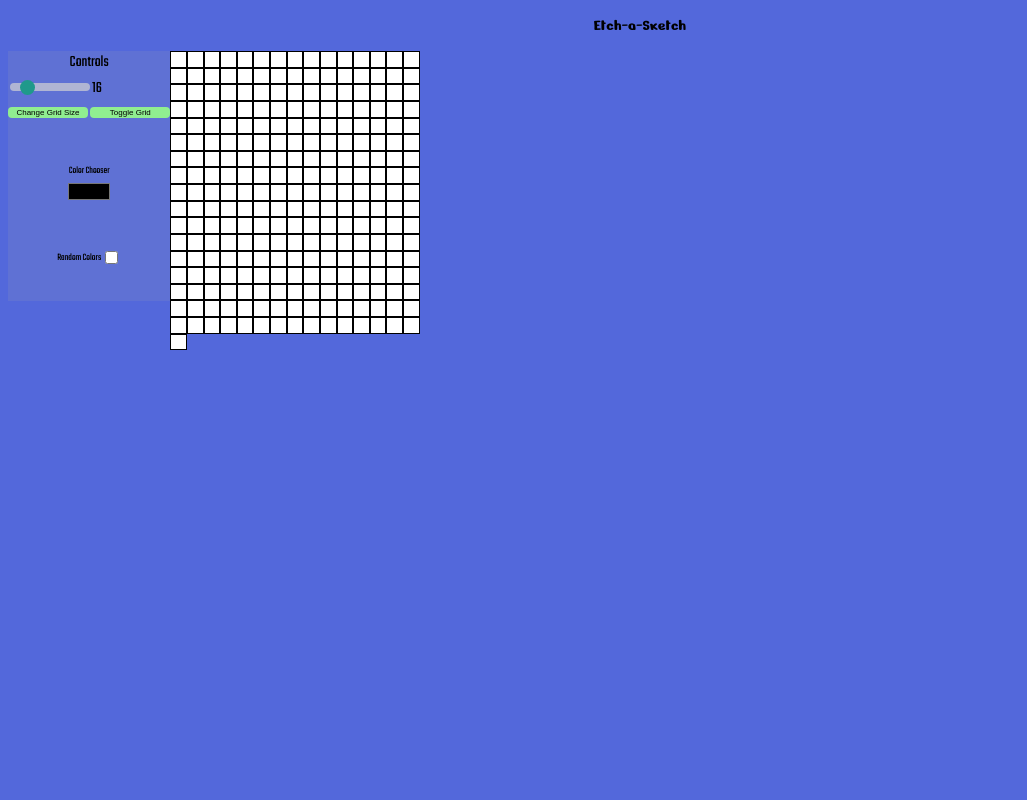
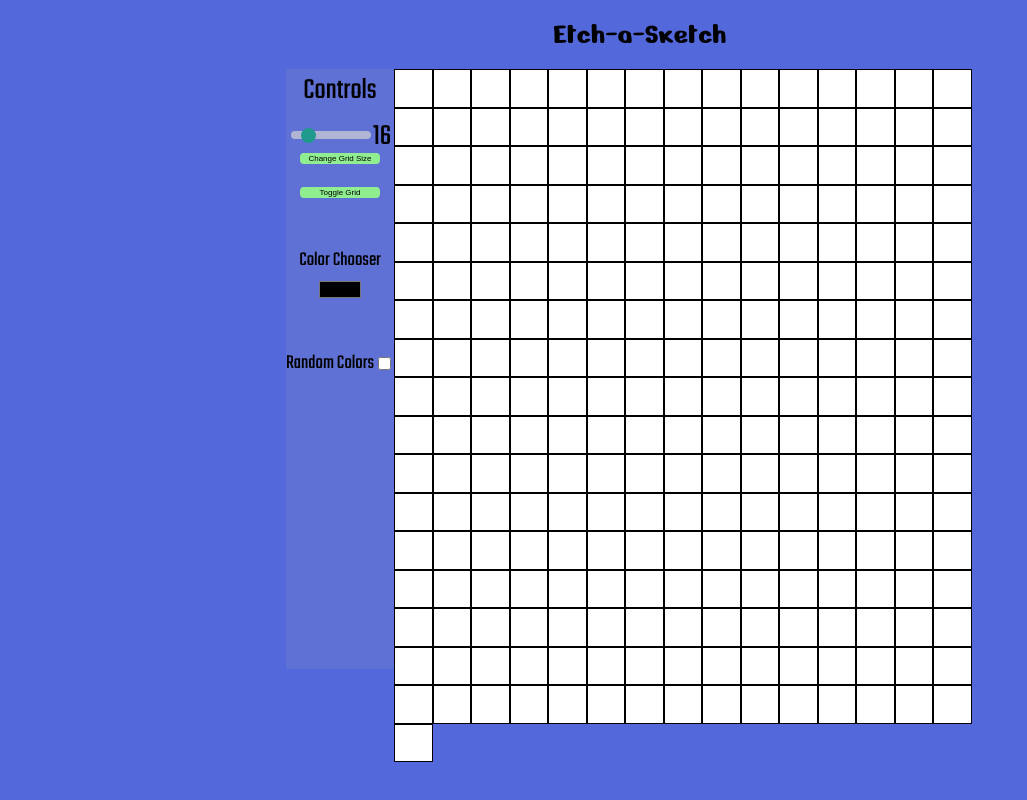
Before and after one commit to johnnyli-dev/Odin-Etch-a-Sketch, a plain HTML site: page index.html in a window 1280 px wide. Shown: the whole page, without its empty margins (0-1027 px from the left). Drawn offline with Linux system fonts and the light colour scheme.

Commit message:
Change Text Sizing

```diff
--- a/index.html
+++ b/index.html
@@ -24,14 +24,16 @@
                 <input type="range" class="slider" min="1" max="100" value="16" id="slider">
                 <p class="sliderValue">16</p>
             </div>
-            <button id="arrayButton">Change Grid Size</button>
+            <div class="ArrayButton">
+                <button id="arrayButton">Change Grid Size</button>
+            </div>
             <button class="removeGrid">Toggle Grid</button>
             <div class="colorDiv">
                 <p class="smaller">Color Chooser</p>
                 <input type="color" class="colorPicker">
             </div>
             <div class="randomColor">
-                <p>Random Colors</p>
+                <p class="smaller">Random Colors</p>
                 <input type="checkbox" class="randomColor">
             </div>
 
--- a/script.js
+++ b/script.js
@@ -4,7 +4,7 @@ let arraySize = 16;
 const arraySlider = document.getElementById("slider");
 const arrayButton = document.getElementById("arrayButton");
 const sliderValue = document.querySelector(".sliderValue");
-let totalSize = 250;
+let totalSize = 600;
 let boxSize = 16;
 const colorPicker = document.querySelector(".colorPicker");
 let randomColor = document.querySelector(".randomColor");
@@ -19,7 +19,7 @@ function changeArraySize(size) {
         element.remove();
     });
 
-    boxSize = (250 / (size)) - 1;
+    boxSize = (totalSize / (size)) - 1;
     for(let i = 0; i < size*size; i++) {
         //creates an array of divs and appends it to DOM
         arrayDiv[i] = document.createElement('div');
--- a/style.css
+++ b/style.css
@@ -1,11 +1,12 @@
 body {
     font-family: 'Teko', sans-serif;
     background-color: rgb(83, 104, 219);
+    font-size: 1.5rem;
 }
 
 #divContainer {
-    width: 250px;
-    height: 250px;
+    width: 600px;
+    height: 600px;
     display: flex;
     flex-wrap: wrap;
 }
@@ -82,6 +83,7 @@ button:hover {
 .gridSlider {
     display: flex;
     align-items: center;
+    justify-content: center;
 }
 
 .sliderValue {
@@ -96,10 +98,11 @@ button:hover {
 P {
     text-align: center;
     margin: 0;
+    font-size: 30px;
 }
 
 .smaller {
-    font-size: 10px;
+    font-size: 20px;
 }
 
 .colorDiv {
@@ -108,8 +111,16 @@ P {
 
 .randomColor {
     display: flex;
-    font-size: 10px;
+    font-size: 20px;
     align-items: center;
     justify-content: center;
     padding-top: 2.5rem;
 }
+
+.ArrayButton {
+    margin-top: -20px;
+}
+
+.main {
+    justify-content: center;
+}
```
